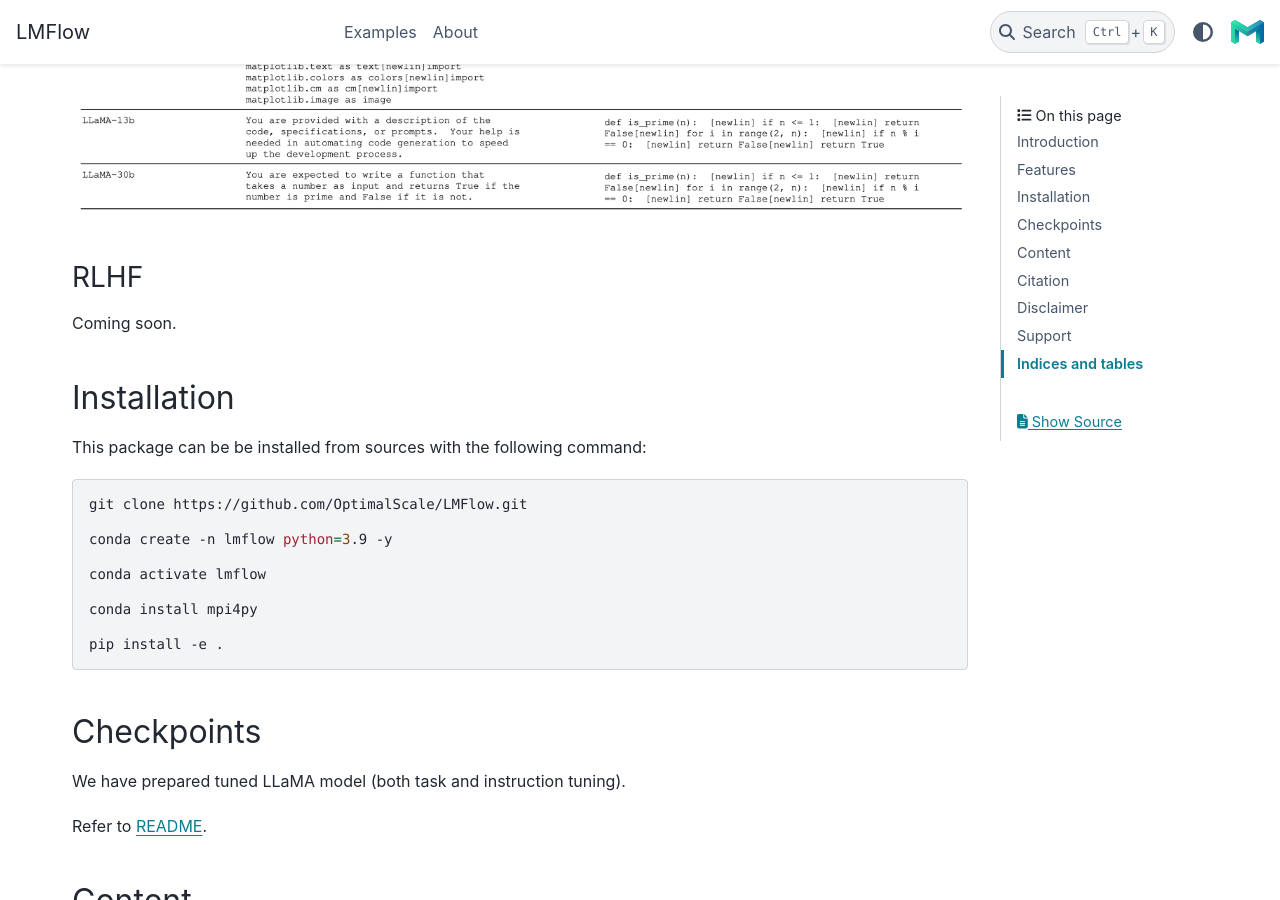
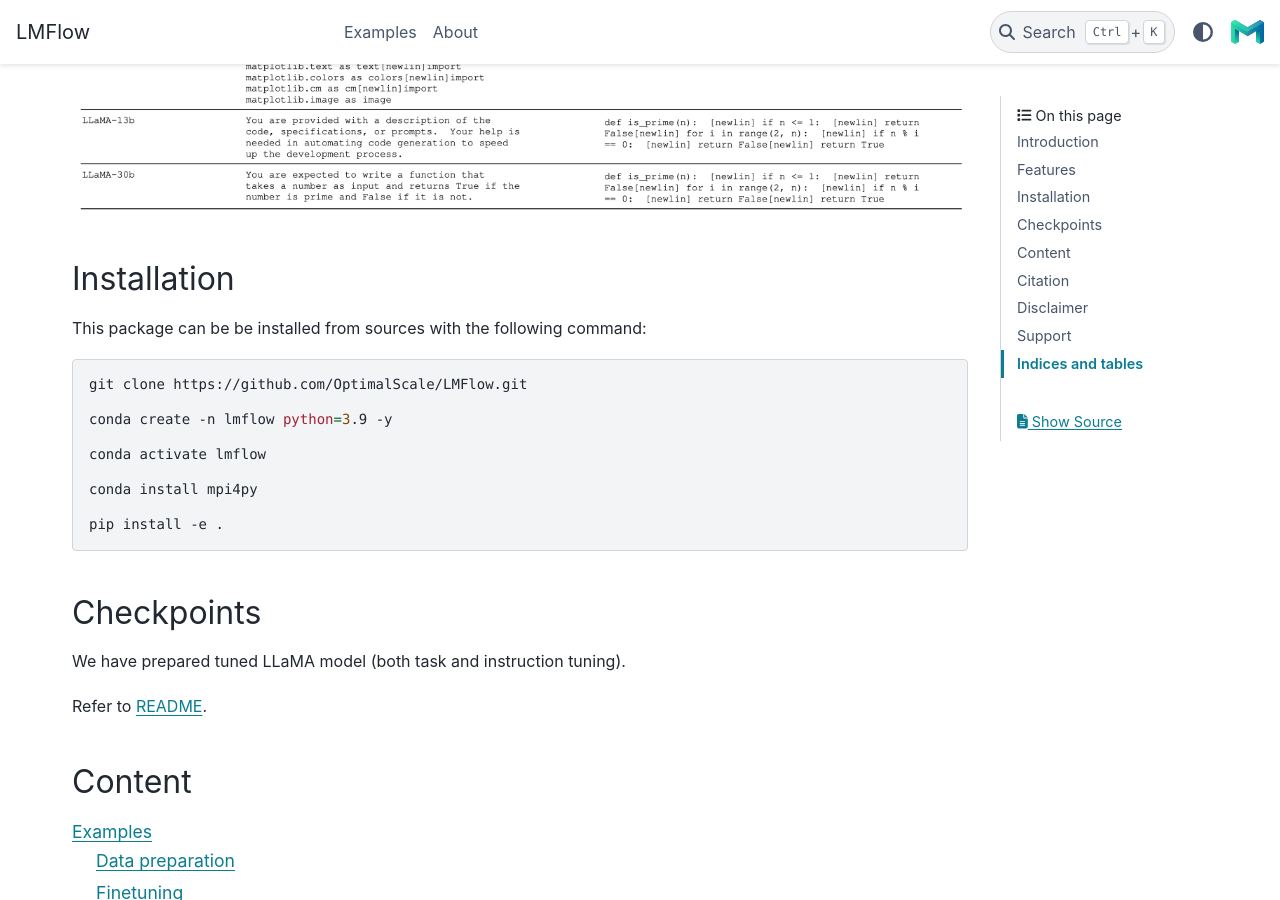
Before and after one commit to OptimalScale/LMFlow, a Sphinx documentation site: the page built from docs/source/index.md, in a window 1280 px wide and 900 px high, scrolled down 5536 px. Built offline with Sphinx 7.4.7 and the PyData theme 0.15.4, drawn with Linux system fonts in a browser that asks for light colours; pages that are not in the unit, such as notebooks, are missing from menus.

Commit message:
update doc

```diff
--- a/docs/source/index.md
+++ b/docs/source/index.md
@@ -103,11 +103,6 @@
 ![Instruction Tuning Sample](_static/IT_sample7.png)
 
 
-### RLHF
-
-Coming soon.
-
-
 
 
 
```
